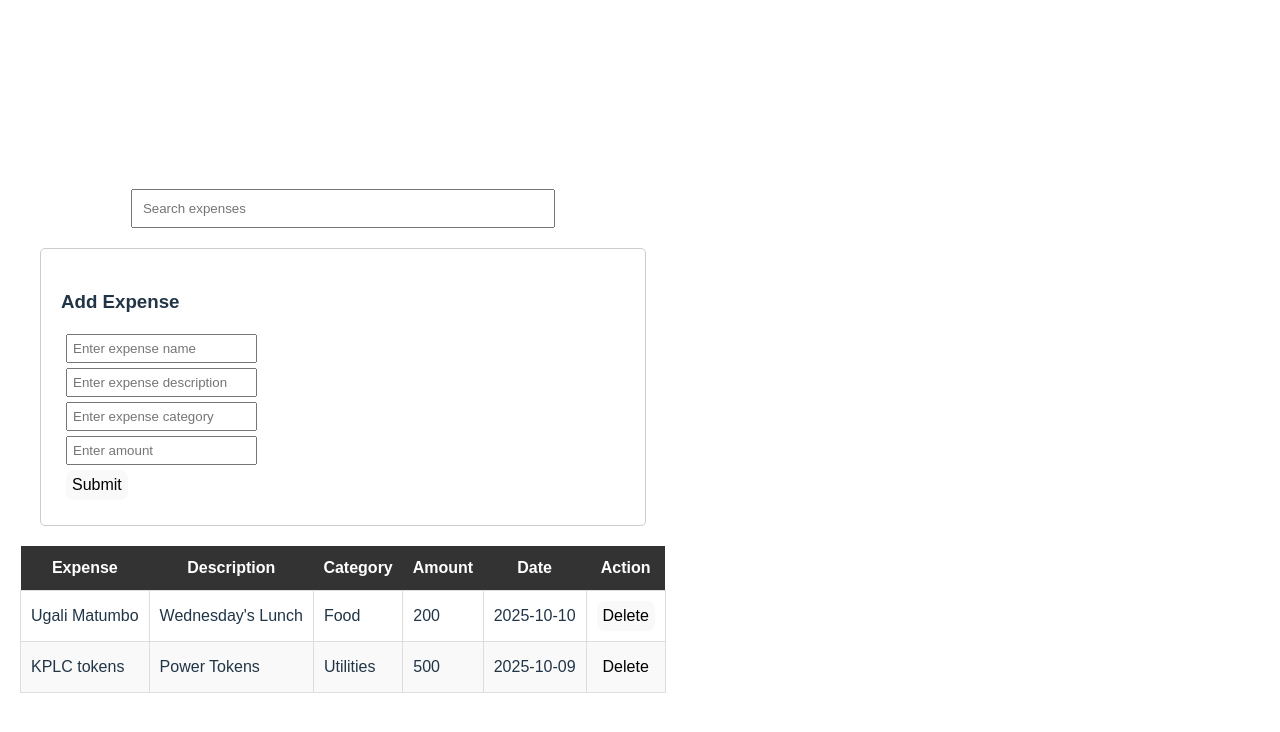
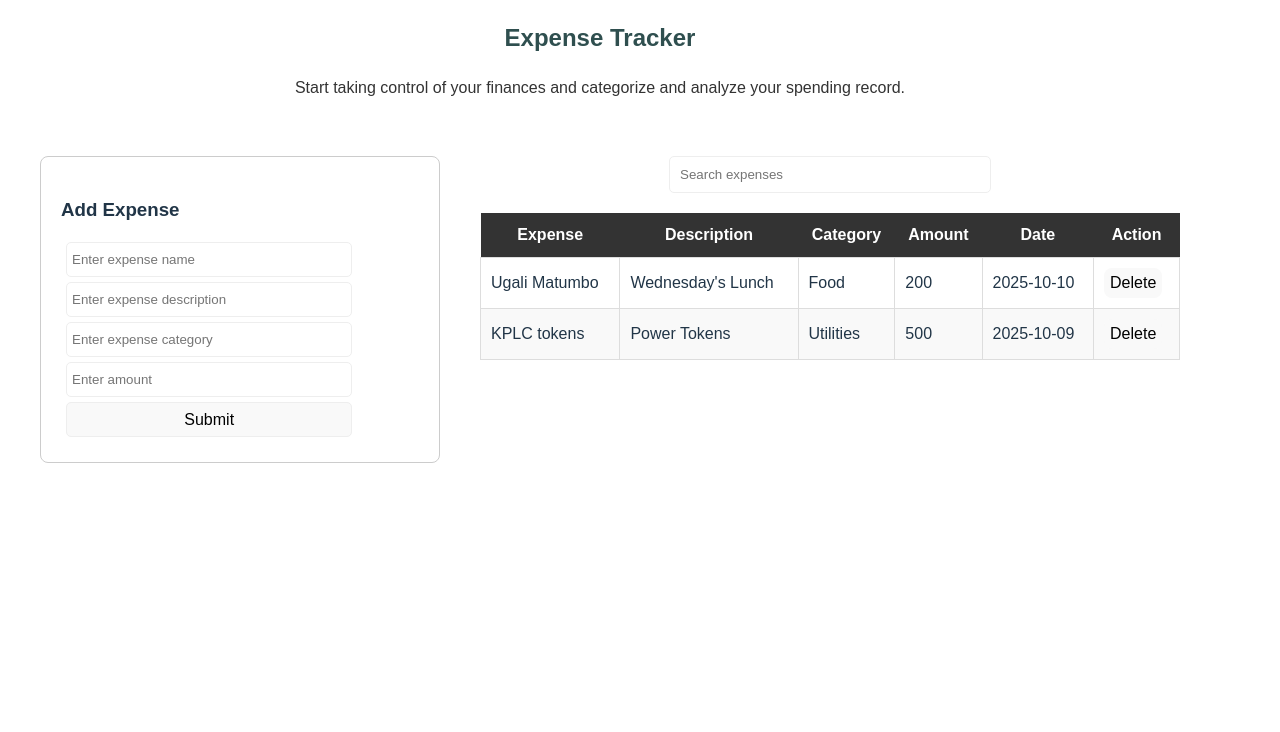
Before and after one commit to stephie-spec/expense-tracker, a React (Vite) app: page / in a window 1280 px wide. Shown: the top 732 px of the page. Built offline with nearby package versions, Linux system fonts and the light colour scheme.

Commit message:
edits css

```diff
--- a/src/App.css
+++ b/src/App.css
@@ -3,18 +3,23 @@
   font-family: Arial, sans-serif;
 }
 
-.container {
+.main {
   padding: 20px;
   min-height: 100vh;
+  display: flex;
+  flex-direction: row;
+  justify-content: center;
+  align-items: flex-start;
+  gap: 20px;
 }
 
-h1 {
-  color: white;
+h1, h2 {
+  color: darkslategrey;
   text-align: center;
 }
 
 p {
-  color: white;
+  color: #333333;
   text-align: center;
 }
 
@@ -22,7 +27,9 @@
   margin: 20px 0;
   padding: 10px;
   width: 100%;
-  max-width: 400px;
+  max-width: 300px;
+  border-radius: 5px;
+  border: 1px solid #eee;
   display: block;
   margin-left: auto;
   margin-right: auto;
@@ -32,7 +39,9 @@
   margin: 20px;
   padding: 20px;
   border: 1px solid #ccc;
-  border-radius: 5px;
+  border-radius: 8px;
+  width: 400px;
+  box-sizing: border-box;
 }
 
 .expense-form input,
@@ -40,10 +49,15 @@
   margin: 5px;
   padding: 5px;
   display: block;
+  width: 80%;
+  height:35px;
+  border-radius: 5px;
+  border: 1px solid #eee;
+  box-sizing: border-box;
 }
 
 table {
-  width: 100%;
+  width: 700px;
   border-collapse: collapse;
   margin-top: 20px;
 }
--- a/src/App.jsx
+++ b/src/App.jsx
@@ -25,17 +25,25 @@
   return (
     <>
       <div className="container">
-        <h1>Expense Tracker</h1>
+        <div className="header">
+        <h2>Expense Tracker</h2>
         <p>Start taking control of your finances and categorize and analyze your spending record.</p>
-        <input
+        </div>
+        <div className="main">
+        <div>
+        <ExpenseForm onAddExpense={handleAddExpense} />
+      </div>
+        <div>
+          <input
           type="text"
           placeholder="Search expenses"
           value={searchTerm}
           onChange={(e) => setSearchTerm(e.target.value)}
           className="search-bar"
         />
-        <ExpenseForm onAddExpense={handleAddExpense} />
         <ExpenseTable expenses={expenses} onDeleteExpense={handleDeleteExpense} searchTerm={searchTerm} />
+      </div>
+      </div>
       </div>
     </>
   )
```
